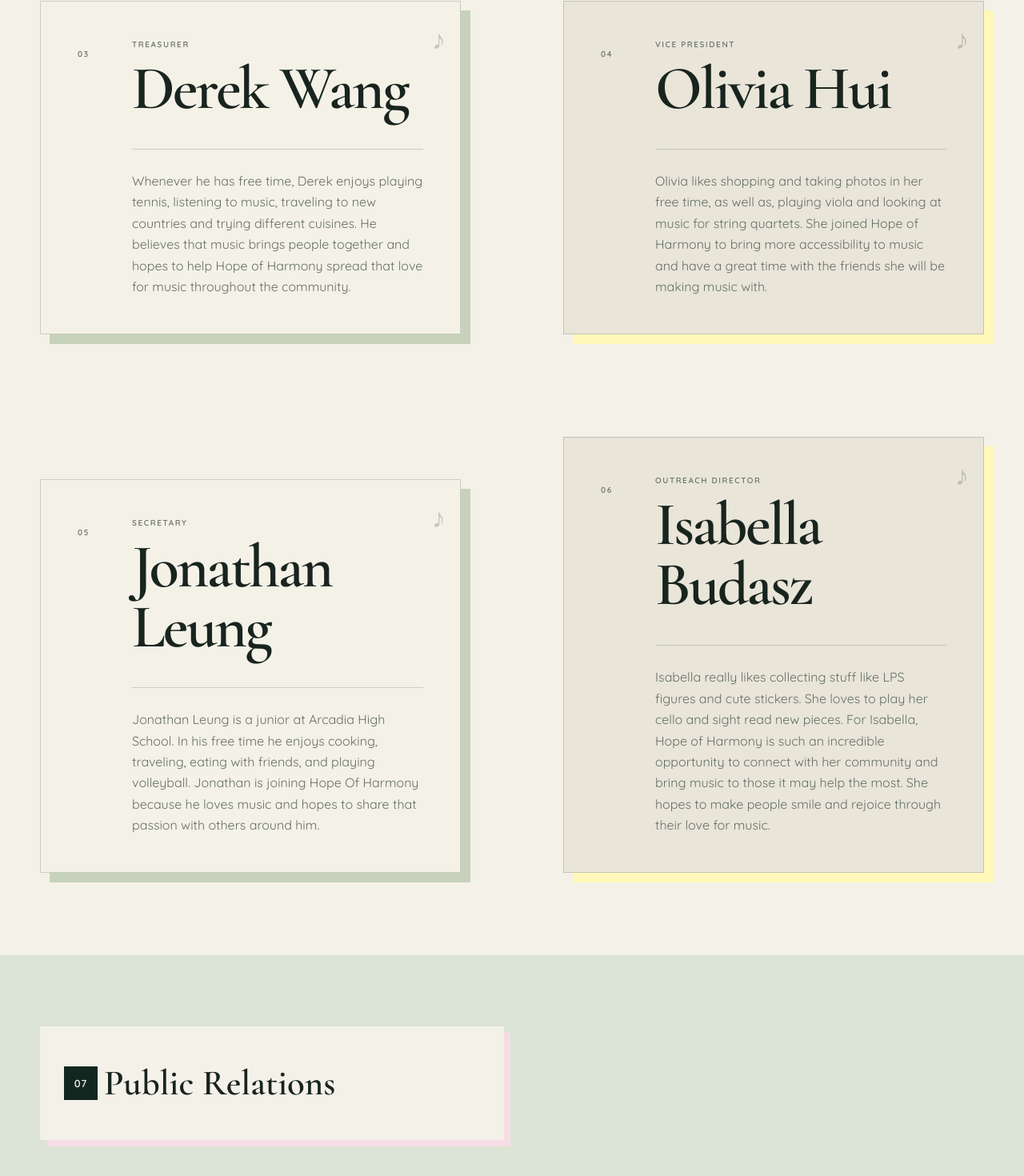
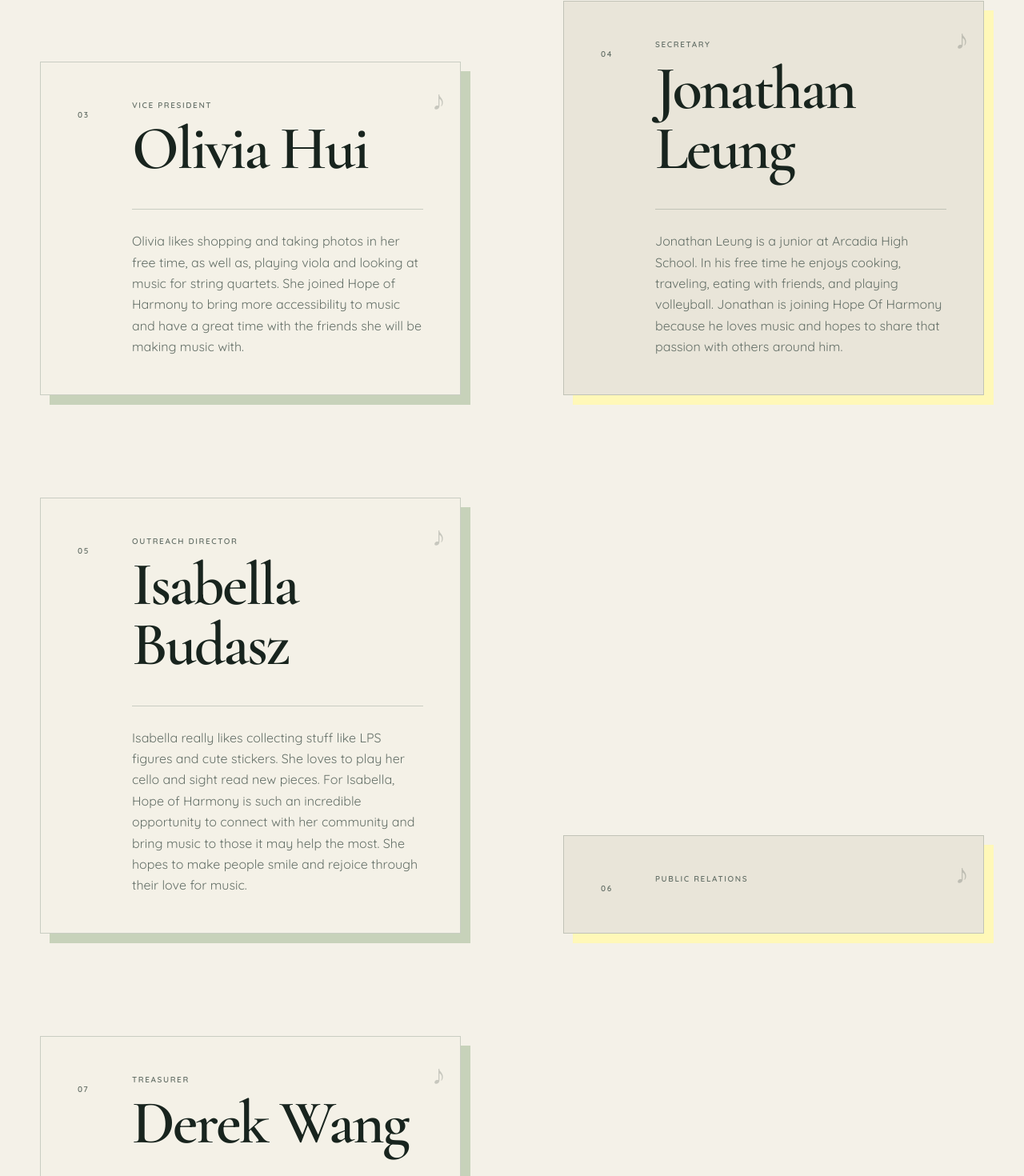
Before and after one commit to allenbuild/hopeofharmony, a Next.js app: page /team in a window 1280 px wide. Shown: the part 1124-2594 px from the top of the page at 80% size. Built offline with nearby package versions, Linux system fonts and the light colour scheme; a web font is replaced by a local one.

Commit message:
Reorder team cards with Public Relations before Treasurer

```diff
--- a/app/team/page.tsx
+++ b/app/team/page.tsx
@@ -1,14 +1,7 @@
-import { PageFrame } from "../components/page-frame";import { PageHero } from "../components/page-hero";
-
-const openRoles = ["Public Relations"];
+import { PageFrame } from "../components/page-frame";
+import { PageHero } from "../components/page-hero";
 
 const additionalMembers = [
-
-  {
-    role: "Treasurer",
-    name: "Derek Wang",
-    bio: "Whenever he has free time, Derek enjoys playing tennis, listening to music, traveling to new countries and trying different cuisines. He believes that music brings people together and hopes to help Hope of Harmony spread that love for music throughout the community.",
-  },
   {
     role: "Vice President",
     name: "Olivia Hui",
@@ -23,6 +16,12 @@ const additionalMembers = [
     role: "Outreach Director",
     name: "Isabella Budasz",
     bio: "Isabella really likes collecting stuff like LPS figures and cute stickers. She loves to play her cello and sight read new pieces. For Isabella, Hope of Harmony is such an incredible opportunity to connect with her community and bring music to those it may help the most. She hopes to make people smile and rejoice through their love for music.",
+  },
+  { role: "Public Relations", name: "", bio: "" },
+  {
+    role: "Treasurer",
+    name: "Derek Wang",
+    bio: "Whenever he has free time, Derek enjoys playing tennis, listening to music, traveling to new countries and trying different cuisines. He believes that music brings people together and hopes to help Hope of Harmony spread that love for music throughout the community.",
   },
 ];
 
@@ -74,24 +73,11 @@ export default function TeamPage() {
               <div className="profile-number">0{index + 3}</div>
               <div className="profile-heading">
                 <p>{member.role}</p>
-                <h2>{member.name}</h2>
+                {member.name && <h2>{member.name}</h2>}
               </div>
-              <p>{member.bio}</p>
+              {member.bio && <p>{member.bio}</p>}
             </article>
           ))}
-        </div>
-      </section>
-
-      <section className="roles-section">
-        <div className="container roles-grid">
-          <div className="role-list">
-            {openRoles.map((role, index) => (
-              <div key={role}>
-                <span>0{index + additionalMembers.length + 3}</span>
-                <p>{role}</p>
-              </div>
-            ))}
-          </div>
         </div>
       </section>
 
```
